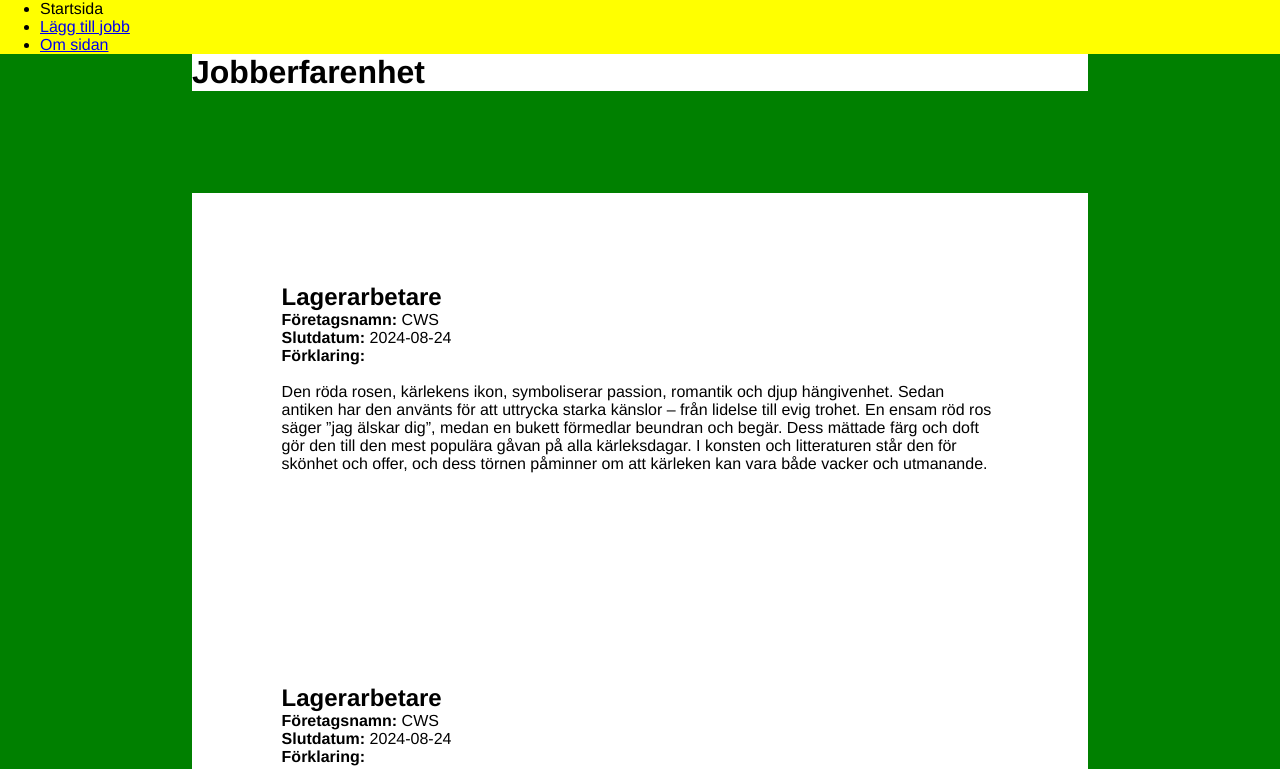
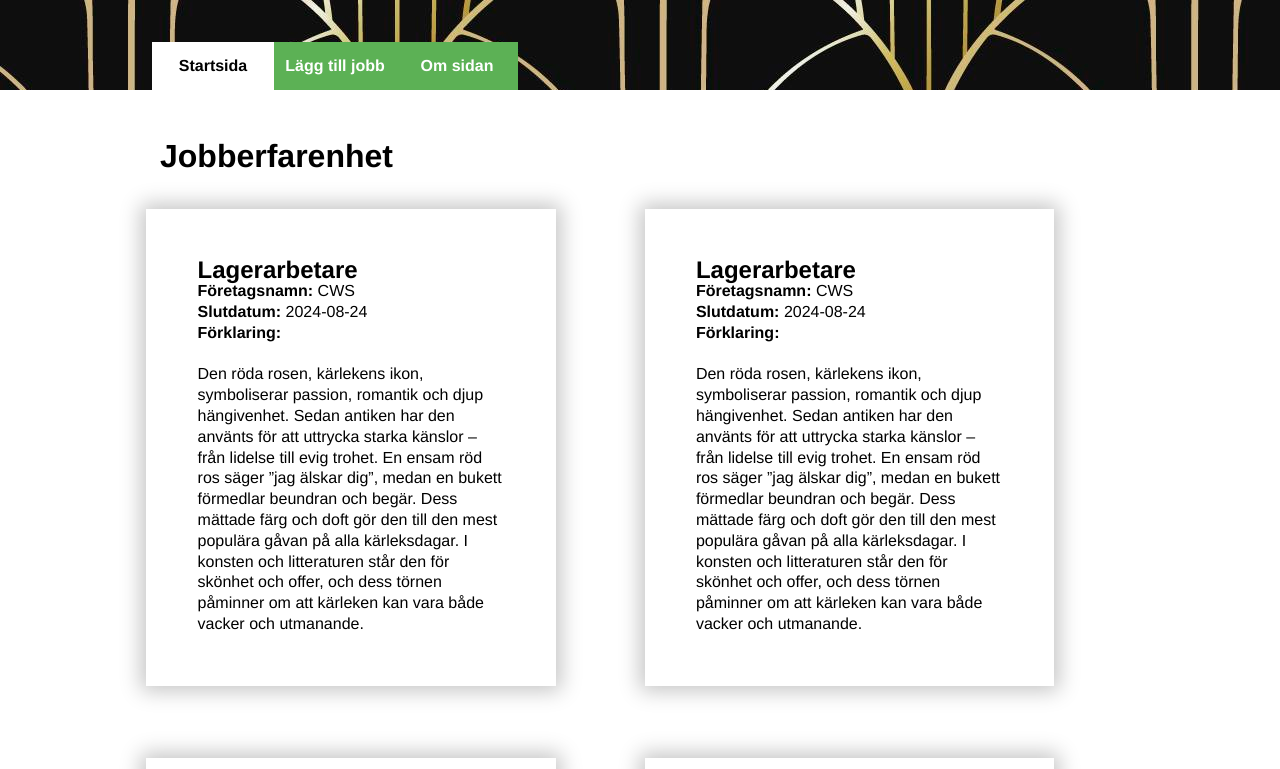
Before and after one commit to Muurein/bck-mom2-v1-webbplats, a website built with Parcel: page src/html/index.html in a window 1280 px wide. Shown: the top 769 px of the page. Built offline with nearby package versions, Linux system fonts and the light colour scheme.

Commit message:
more styling added

```diff
--- a/src/css/_base.scss
+++ b/src/css/_base.scss
@@ -1,4 +1,4 @@
-$color-primary: green;
-$color-secondary: yellow;
+$color-primary: rgb(92, 177, 85);
+$color-secondary: rgb(55, 109, 50);
 
 $font-family: Helvetica, ARial, sans-serif;
--- a/src/css/layout.scss
+++ b/src/css/layout.scss
@@ -6,12 +6,49 @@
 }
 
 body {
-    background-color: base.$color-primary;
+    background-color: white;
     font-family: base.$font-family;
 }
 
 header {
+    background-color: base.$color-primary;
+    background-image: url(../images/background_image.jpg);
+}
+
+ul  {
+    list-style-type: none;
+    display: flex;
+    height: 90px;
+    margin-left: 1%;
+    margin-right: auto;
+}
+
+li {
+    margin-top: 42px;
+    padding: 5px;
+    padding-top: 15px;
+    text-align: center;
+    width: 7em;
+    background-color: base.$color-primary;
+    font-weight: 600;
+}
+
+li:hover {
     background-color: base.$color-secondary;
+}
+
+.current-page {
+    background-color: white;
+}
+
+.current-page:hover {
+    background-color: white;
+    cursor: pointer;
+}
+
+a {
+    color: white;
+    text-decoration: none;
 }
 
 h1 {
@@ -19,8 +56,9 @@ h1 {
     max-width: 70%;
     margin-left: auto;
     margin-right: auto;
+    margin-top: 8%;
+    text-align: center;
 }
-
 
 main {
     background-color: white;
@@ -34,12 +72,93 @@ main article {
     margin-top: 2em;
     margin-bottom: 2em;
     padding: 10%;
+    box-shadow: 0px 0px 20px 5px rgb(197, 197, 197);
+    line-height: 1.3em;;
 }
 
 
 footer {
-    background-color: base.$color-secondary;
+    background-color: base.$color-primary;
+    background-image: url(../images/background_image.jpg);
     padding: 5%;
     text-align: center;
     margin-top: 8%;
+    color: white;
 }
+
+//tablet
+@media (min-width: 600px) {
+
+    // body {
+    //     background-color: aqua;
+    // }
+
+    ul {
+        margin-left: 22%;
+        margin-right: auto;
+    }
+
+
+    h1 {
+        text-align: center;
+        margin-top: 1.5em;
+    }
+
+    main {
+        max-width: 50%;
+        margin-top: 1.5em;
+    }
+
+
+}
+
+
+//desktop
+@media (min-width: 1024px) {
+
+    // body {
+    //     background-color: rebeccapurple;
+    // }
+
+    ul {
+        margin-left: 7em;
+    }
+
+    h1 {
+        text-align: unset;
+        margin-left: 3em;
+        margin-right: 0;
+        padding-left: 5%;
+    }
+
+    main {
+        margin-left: 10em;
+        max-width: 80%;
+        display: flex;
+        justify-content: space-evenly;
+        flex-wrap: wrap;
+    }
+
+    main article {
+        padding: 5%;
+        margin: 10%;
+        margin-left: -4%;
+        margin-bottom: 6%;
+        width: 30%;
+        margin-top: 1%;
+    }
+
+    footer {
+        padding: 2%;
+        margin-top: 0em;
+    }
+
+}
+
+
+// @media (min-width:1460px) {
+
+//     body {
+//         background-color: chocolate;
+//     }
+// }
--- a/src/html/index.html
+++ b/src/html/index.html
@@ -12,7 +12,7 @@
     <header>
         <nav>
             <ul>
-                <li>Startsida</li>
+                <li class="current-page">Startsida</li>
                 <li><a href="add.html">Lägg till jobb</a></li>
                 <li><a href="about.html">Om sidan</a></li>
             </ul>
@@ -22,7 +22,6 @@
     <h1>Jobberfarenhet</h1>
 
     <main>
-
 
         <article>
             <h2>Lagerarbetare</h2>
```
Also changed, not shown: src/images/background_image.jpg (added), 1 other file.
